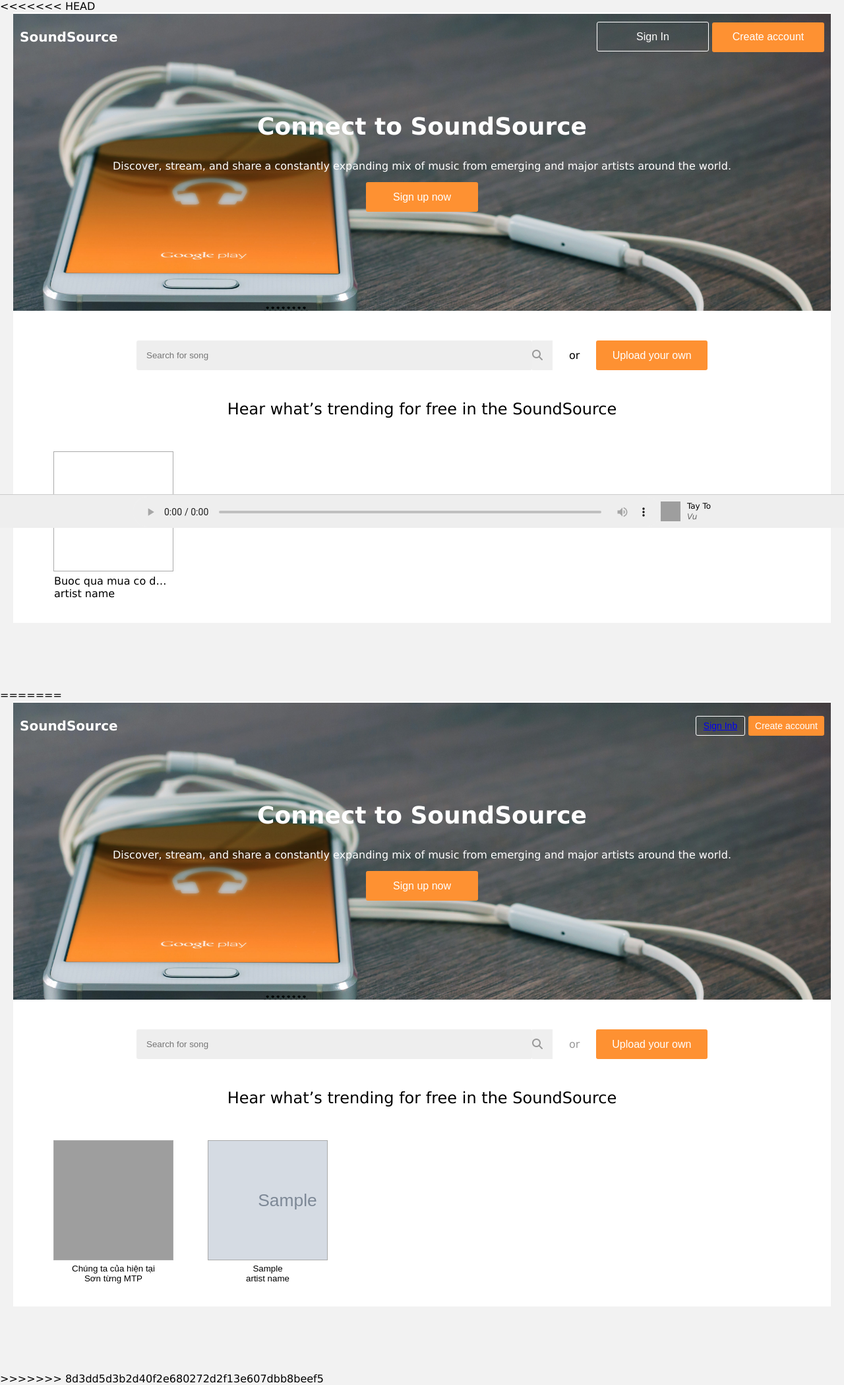
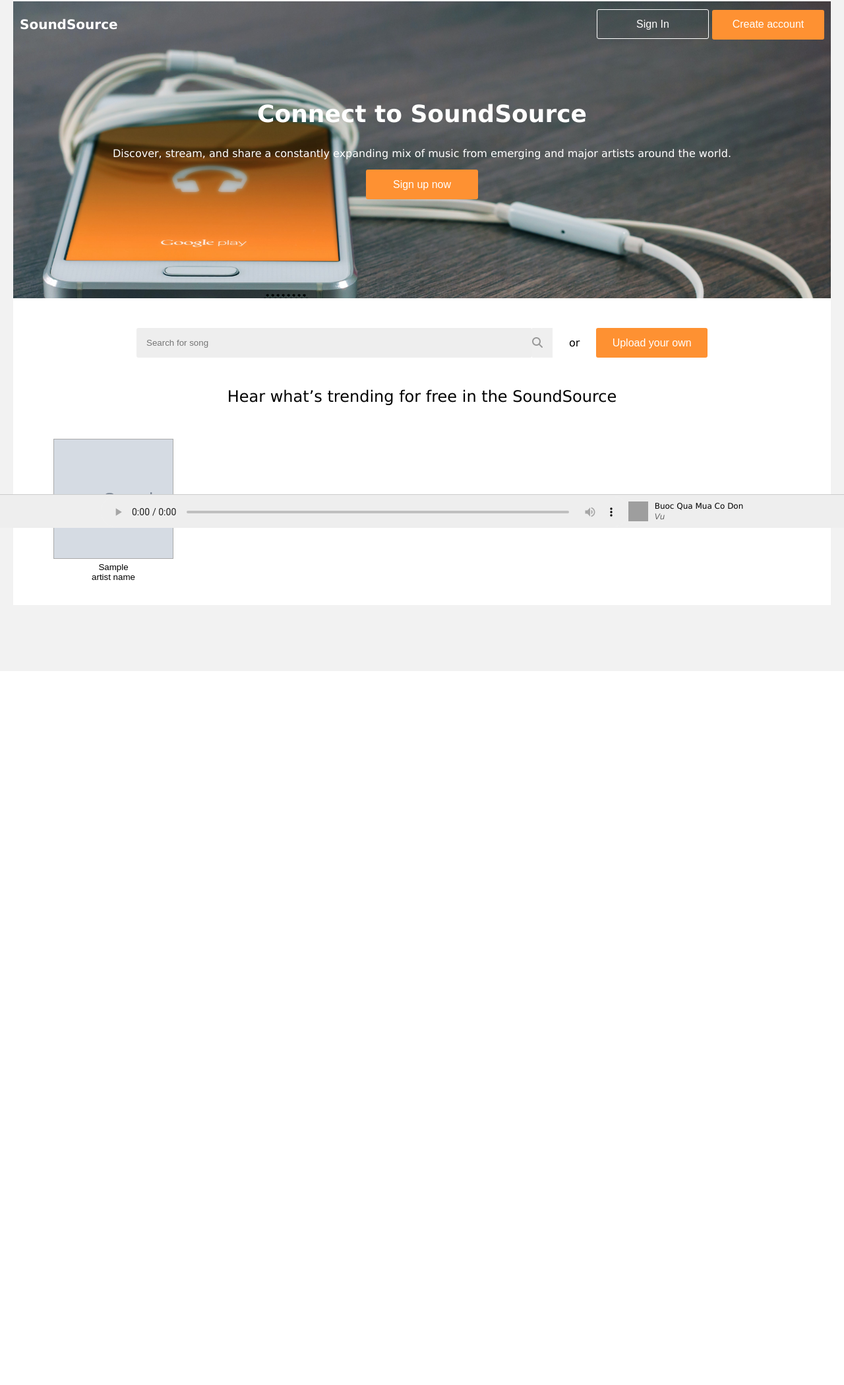
Before and after one commit to pum-k/sound-source, a PHP site: page / in a window 1280 px wide. Shown: the whole page at 66% size. After the commit the page ends 1017 px from the top, so only its background shows below. Run offline with PHP 8.4, Linux system fonts and the light colour scheme; tables that the repository leaves empty or names only in its code hold one stand-in row (values such as "Sample post"); grey boxes marked "Sample" are stand-in pictures; some libraries are stand-ins or nearby versions; grey boxes are pictures that could not be loaded.

Commit message:
add music

```diff
--- a/client/index.php
+++ b/client/index.php
@@ -1,96 +1,5 @@
 <!DOCTYPE html>
 <html lang="en">
-<<<<<<< HEAD
-  <head>
-    <meta charset="UTF-8" />
-    <meta http-equiv="X-UA-Compatible" content="IE=edge" />
-    <meta name="viewport" content="width=device-width, initial-scale=1.0" />
-    <link rel="stylesheet" href="./index.css" />
-    <link rel="preconnect" href="https://fonts.gstatic.com" />
-    <link
-      href="https://fonts.googleapis.com/css2?family=Montserrat:wght@300&display=swap"
-      rel="stylesheet"
-    />
-    <script src="https://ajax.googleapis.com/ajax/libs/jquery/3.5.1/jquery.min.js"></script>
-        <script src="https://kit.fontawesome.com/a076d05399.js"></script>
-    <script src="https://kit.fontawesome.com/a076d05399.js"></script>
-    <!-- CSS only -->
-    <title>SoundSource</title>
-  </head>
-  <body>
-    <div class="ctn-main">
-      <div class="header">
-        <div class="navbar">
-          <p class="nav-title">SoundSource</p>
-          <div>
-            <button class="btn-outline">Sign In</button>
-            <button class="btn">Create account</button>
-          </div>
-        </div>
-        <div class="panel">
-          <h2>Connect to SoundSource</h2>
-          <p>
-            Discover, stream, and share a constantly expanding mix of music from
-            emerging and major artists around the world.
-          </p>
-          <button class="btn">Sign up now</button>
-        </div>
-      </div>
-      <div class="form-search">
-        <form action="">
-          <input type="search" placeholder="Search for song" />
-          <button type="submit" class="search-icon">
-            <i class="fas fa-search"></i>
-          </button>
-        </form>
-        <span>or</span>
-        <button class="btn btn-upload">Upload your own</button>
-      </div>
-      <p class="title">Hear what’s trending for free in the SoundSource</p>
-      <div class="song-body">
-        <div class="song">
-          <i class="fas fa-play play song__play"></i>
-          <div class="song-img"></div>
-          <p class="song-info">Buoc qua mua co don - toilavu</p>
-          <p class="song-info">artist name</p>
-        </div>
-      </div>
-    </div>
-
-    <div class="player">
-      <audio controls>
-        <source
-          src="./static/audio/Rapitalove EP- Tay To - RPT MCK x RPT PhongKhin (Prod. by RPT PhongKhin) by Rapital.mp3"
-          type="audio/ogg"
-        />
-      </audio>
-      <div class="player-img"></div>
-      <div class="player-info">
-        <p>Buoc Qua Mua Co Don</p>
-        <i style="color: #666;">Vu</i>
-      </div>
-    </div>
-    <div style="margin-bottom: 100px;">
-    </div>
-    <script type="text/javascript">
-        $('.song').hover(
-        (e)=>{
-         var a =  $(e.target).children(".song__play")
-
-          a.css("opacity","1");
-        },
-        (e)=>{
-         var a =  $(e.target).children(".song__play")
-
-          a.css("opacity","0");
-        }
-
-
-        )
-    </script>
-  </body>
-</html>
-=======
 
 <head>
   <meta charset="UTF-8" />
@@ -112,8 +21,8 @@
       <div class="navbar">
         <p class="nav-title">SoundSource</p>
         <div>
-          <button class="btn-outline nav-btn-75 hvr-bounce-to-top"><a href="./login.html">Sign Inb</a></button>
-          <button class="btn nav-btn-115 hvr-pulse-grow">Create account</button>
+          <button class="btn-outline">Sign In</button>
+          <button class="btn">Create account</button>
         </div>
       </div>
       <div class="panel">
@@ -122,68 +31,53 @@
           Discover, stream, and share a constantly expanding mix of music from
           emerging and major artists around the world.
         </p>
-        <button class="btn hvr-pulse-grow"><a href="./login.html">Sign up now</a></button>
+        <button class="btn">Sign up now</button>
       </div>
     </div>
     <div class="form-search">
-      <form action="">
-        <input type="search" placeholder="Search for song" class="input-search"/>
-        <div class="dropdown-search">
-          <button>Search for: abxas</button>
-          <button><i class="fas fa-search" style="margin-right: 15px;"></i>Example</button>
-        </div>
+      <form >
+        <input type="search" placeholder="Search for song" />
         <button type="submit" class="search-icon">
           <i class="fas fa-search"></i>
         </button>
       </form>
-      <span style="color: #999;">or</span>
-      <button class="btn btn-upload hvr-pulse-grow">Upload your own</button>
+      <span>or</span>
+      <button class="btn btn-upload">Upload your own</button>
     </div>
     <p class="title">Hear what’s trending for free in the SoundSource</p>
     <div class="song-body">
-      <!-- <form> -->
-        <button class="song" type="submit" >
-          <i class="fas fa-play play song__play"></i>
-          <div class="song-img" style="background-image: url(https://i1.sndcdn.com/avatars-PSUlFhUVy1gfu3Td-jXKnDw-t200x200.jpg);" ></div>
-          <p class="song-info">Chúng ta của hiện tại</p>
-          <p class="song-info">Sơn từng MTP </p>
-
-          <!-- <input type="text" name="nhac" value = "1" hidden> -->
-        </button>
     <?php
       require './List_music.php';
       ?>
-      <!-- </form> -->
     </div>
   </div>
   <div class="player">
-    <audio controls  class="song_audio" autoplay>
-      <source src="./static/audio/Rapitalove EP- Tay To - RPT MCK x RPT PhongKhin (Prod. by RPT PhongKhin) by Rapital.mp3" type="audio/mp3" />
-      <!-- <source id='2' src=" ./static/audio/SƠN TÙNG M-TP - CHÚNG TA CỦA HIỆN TẠI by Sơn Tùng M-TP Official - Free Listening on SoundCloud.mp3" type="audio/mp3"> -->
+    <audio controls class="song_audio">
+      <source src="./static/audio/Rapitalove EP- Tay To - RPT MCK x RPT PhongKhin (Prod. by RPT PhongKhin) by Rapital.mp3" type="audio/ogg" />
     </audio>
     <div class="player-img"></div>
     <div class="player-info">
-      <p>Tay To </p>
+      <p>Buoc Qua Mua Co Don</p>
       <i style="color: #666;">Vu</i>
     </div>
   </div>
   <div style="margin-bottom: 100px;">
   </div>
-  <?php
-
-  ?>
   <script type="text/javascript">
     $('.song').hover(
       (e) => {
         var a = $(e.target).children(".song__play")
+
         a.css("opacity", "1");
       },
       (e) => {
         var a = $(e.target).children(".song__play")
+
         a.css("opacity", "0");
       }
     )
-      function myFunction(id){
+
+    function myFunction(id) {
       var target = id.children[1];
       var playerimage = document.getElementsByClassName('player-img')[0];
       var playerinfo = document.getElementsByClassName('player-info')[0];
@@ -192,15 +86,31 @@
       playerinfo.children[1].textContent = id.children[3].textContent;
 
       var songaudio = document.getElementsByClassName('song_audio');
-        // console.log(songaudio);
+      // console.log(document.getElementsByClassName('song_audio')[0]);
+      songaudio[0].children[0].src = id.children[4].textContent;
       document.getElementsByClassName('song_audio')[0].load();
-        songaudio[0].children[0].src = id.children[4].textContent;
-        // document.getElementsByClassName('song_audio').reload();
-        // songaudio[0].children[0].reload();
+
     }
 
+    function findSong(value) {
+      if (str.length == 0) {
+        document.getElementById("txtHint").innerHTML = "";
+        return;
+      } else {
+        var xmlhttp = new XMLHttpRequest();
+        xmlhttp.onreadystatechange = function() {
+          if (this.readyState == 4 && this.status == 200) {
+            // document.getElementById("txtHint").innerHTML = this.responseText;
+            let value = JSON.parse(this.responseText);
+            console.log(value);
+
+          }
+        };
+        xmlhttp.open("GET", "gethint.php?q=" + str, true);
+        xmlhttp.send();
+      }
+    }
   </script>
 </body>
 
 </html>
->>>>>>> 8d3dd5d3b2d40f2e680272d2f13e607dbb8beef5
```
Also changed, not shown: client/gethint.php (added, +20 -0 lines), 7 other files. Lines whose indentation alone changed are shown as unchanged.
